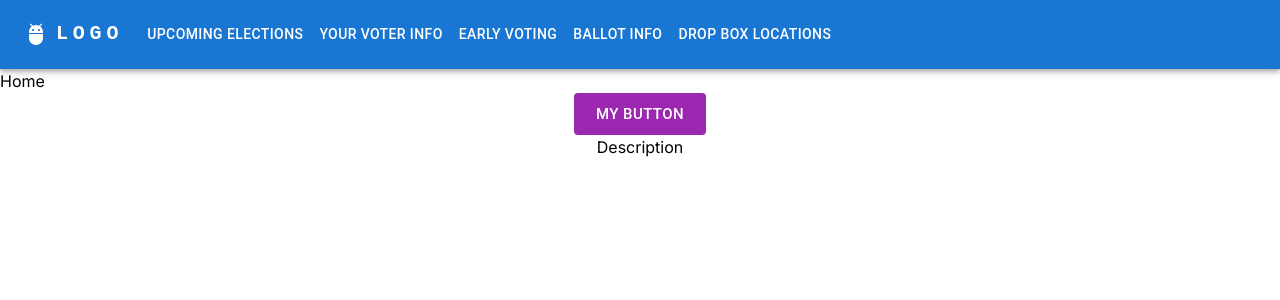
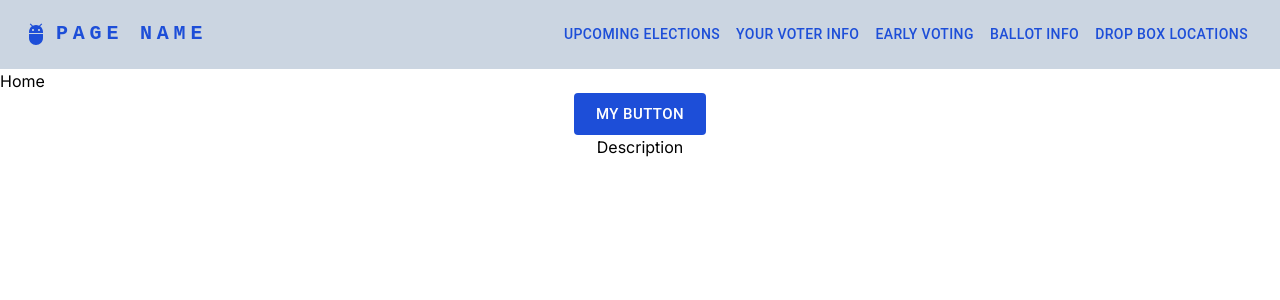
Before and after one commit to BU-Spark/pitne-voter-app, a Next.js app in the folder client/: page / in a window 1280 px wide. Shown: the top 300 px of the page. Built offline with nearby package versions, Linux system fonts and the light colour scheme.

Commit message:
navbar style changes

```diff
--- a/client/src/components/button/ButtonFill.tsx
+++ b/client/src/components/button/ButtonFill.tsx
@@ -17,8 +17,9 @@ const ButtonFill = ({ name, description, onClick, variant = "contained" }: Props
     return (
         <div className={styles.container}>
             <Button
+            style={{backgroundColor: "#1d4ed8"}}
+            className="rounded-3xl"
             variant={variant}
-            color="secondary"
             size="large"
             onClick={onClick}
             disableElevation>
--- a/client/src/components/nav/NavBar.tsx
+++ b/client/src/components/nav/NavBar.tsx
@@ -25,9 +25,10 @@ function NavBar() {
   };
 
   return (
-    <AppBar position="static">
+    <AppBar position="static" style={{backgroundColor: "#cbd5e1", boxShadow: "none", color: "#1d4ed8"}}>
       <Container maxWidth="xl">
         <Toolbar disableGutters>
+          {/* NOTE: THE ICON BELOW SHOULD BE REPLACED WITH THE STAR LOGO */}
           <AdbIcon sx={{ display: { xs: 'none', md: 'flex' }, mr: 1 }} />
           <Typography
             variant="h6"
@@ -44,7 +45,7 @@ function NavBar() {
               textDecoration: 'none',
             }}
           >
-            LOGO
+            PAGE NAME
           </Typography>
 
           <Box sx={{ flexGrow: 1, display: { xs: 'flex', md: 'none' } }}>
@@ -77,12 +78,13 @@ function NavBar() {
               }}
             >
               {pages.map((page) => (
-                <MenuItem key={page} onClick={handleCloseNavMenu}>
-                  <Typography textAlign="center">{page}</Typography>
+                <MenuItem key={page} onClick={handleCloseNavMenu} >
+                  <Typography textAlign="center" sx={{color: "#1d4ed8", '&:hover': {textDecoration: 'underline'}}}>{page}</Typography>
                 </MenuItem>
               ))}
             </Menu>
           </Box>
+          {/* NOTE: THE ICON BELOW SHOULD BE REPLACED WITH THE STAR LOGO */}
           <AdbIcon sx={{ display: { xs: 'flex', md: 'none' }, mr: 1 }} />
           <Typography
             variant="h5"
@@ -102,12 +104,12 @@ function NavBar() {
           >
             PAGE NAME
           </Typography>
-          <Box sx={{ flexGrow: 1, display: { xs: 'none', md: 'flex' } }}>
+          <Box sx={{ flexGrow: 1, display: { xs: 'none', md: 'flex' }, justifyContent: 'right' }}>
             {pages.map((page) => (
               <Button
                 key={page}
                 onClick={handleCloseNavMenu}
-                sx={{ my: 2, color: 'white', display: 'block' }}
+                sx={{ my: 2, color: "#1d4ed8", display: 'block', '&:hover': {textDecoration: 'underline'} }}
               >
                 {page}
               </Button>
```
